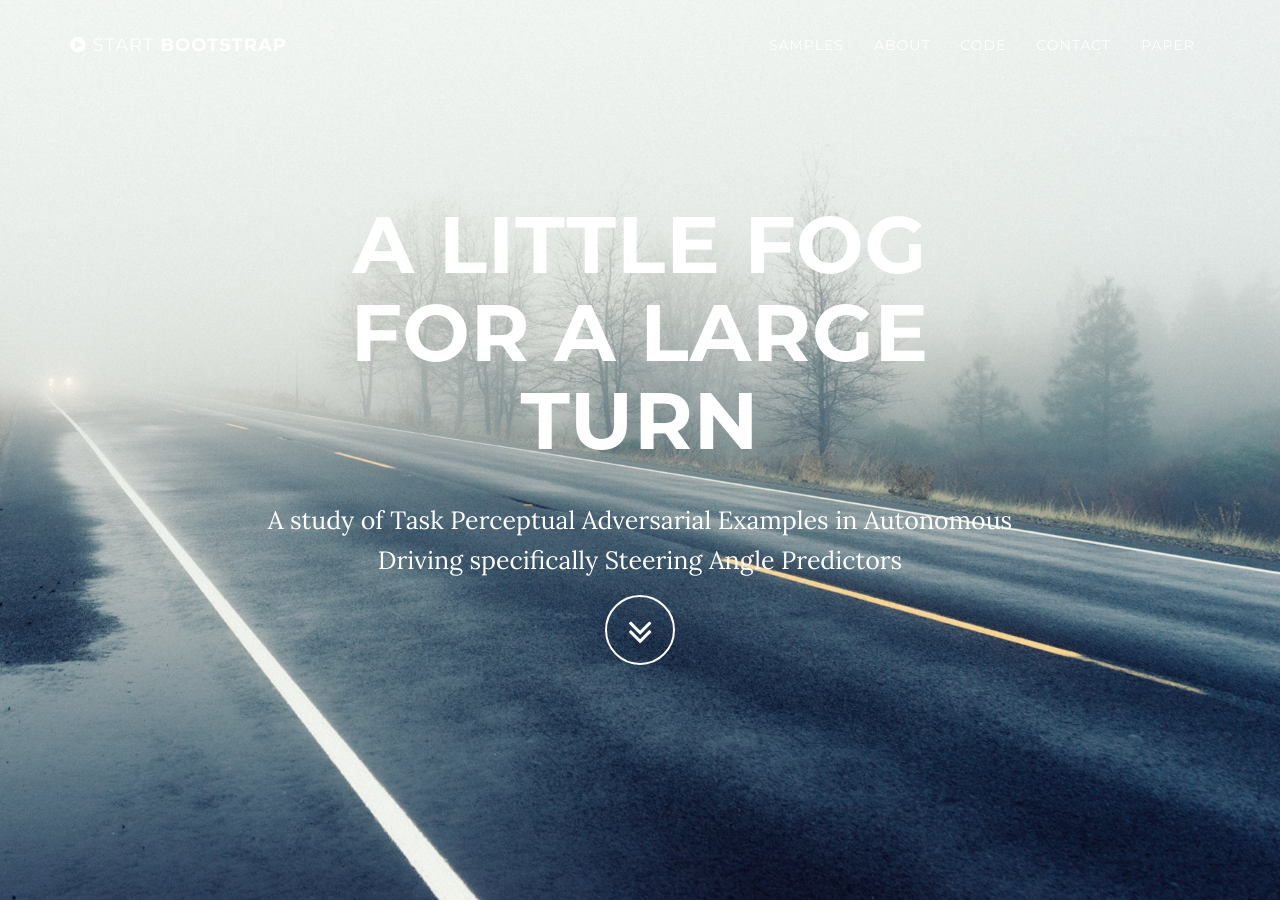
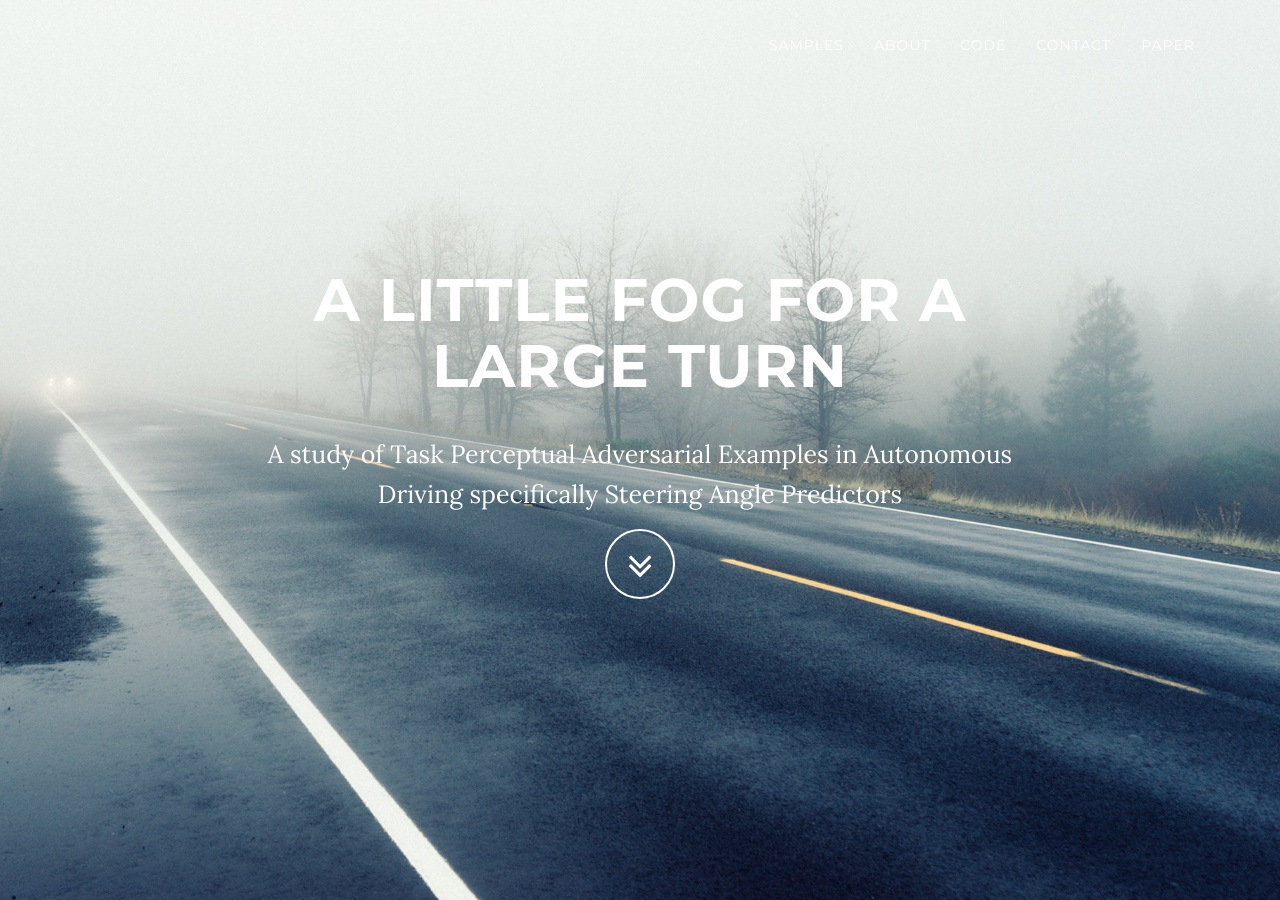
Before and after one commit to code-Assasin/website_little_fog, a Jekyll site: the page built from index.html, in a window 1280 px wide and 900 px high. Built offline with Jekyll 4.4.1, drawn with Linux system fonts in a browser that asks for light colours.

Commit message:
nav changes

```diff
--- a/_includes/css/grayscale.css
+++ b/_includes/css/grayscale.css
@@ -152,7 +152,7 @@ a:focus {
 }
 
 .intro .intro-body .brand-heading {
-    font-size: 80px;
+    font-size: 60px;
 }
 
 .intro .intro-body .intro-text {
@@ -166,7 +166,7 @@ a:focus {
     }
 
     .intro .intro-body .brand-heading {
-        font-size: 80px;
+        font-size: 60px;
     }
 
     .intro .intro-body .intro-text {
--- a/_includes/nav.html
+++ b/_includes/nav.html
@@ -5,9 +5,9 @@
                 <button type="button" class="navbar-toggle" data-toggle="collapse" data-target=".navbar-main-collapse">
                     <i class="fa fa-bars"></i>
                 </button>
-                <a class="navbar-brand page-scroll" href="#page-top">
+                <!-- <a class="navbar-brand page-scroll" href="#page-top">
                     <i class="fa fa-play-circle"></i>  <span class="light">Start</span> Bootstrap
-                </a>
+                </a> -->
             </div>
 
             <!-- Collect the nav links, forms, and other content for toggling -->
```
